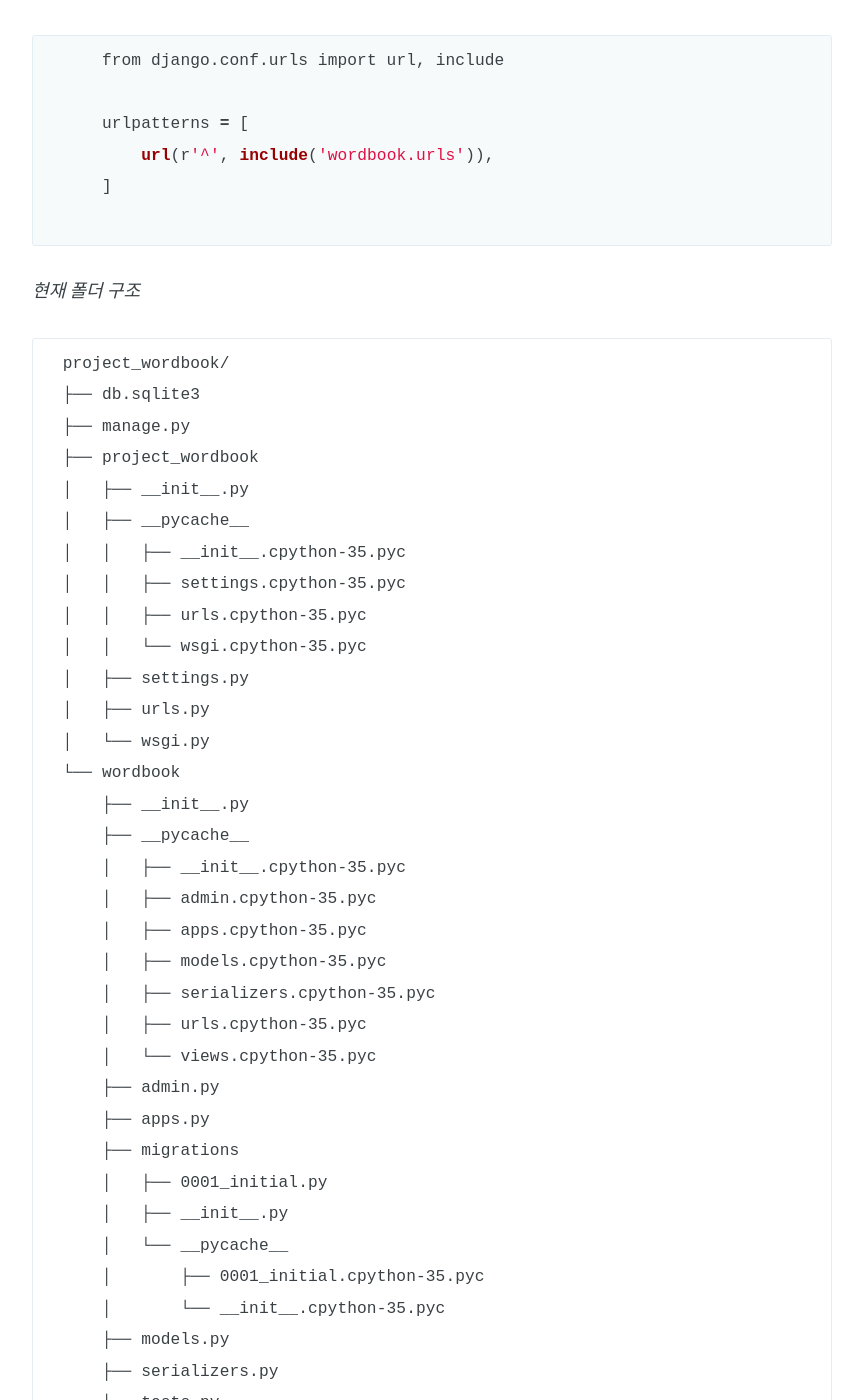
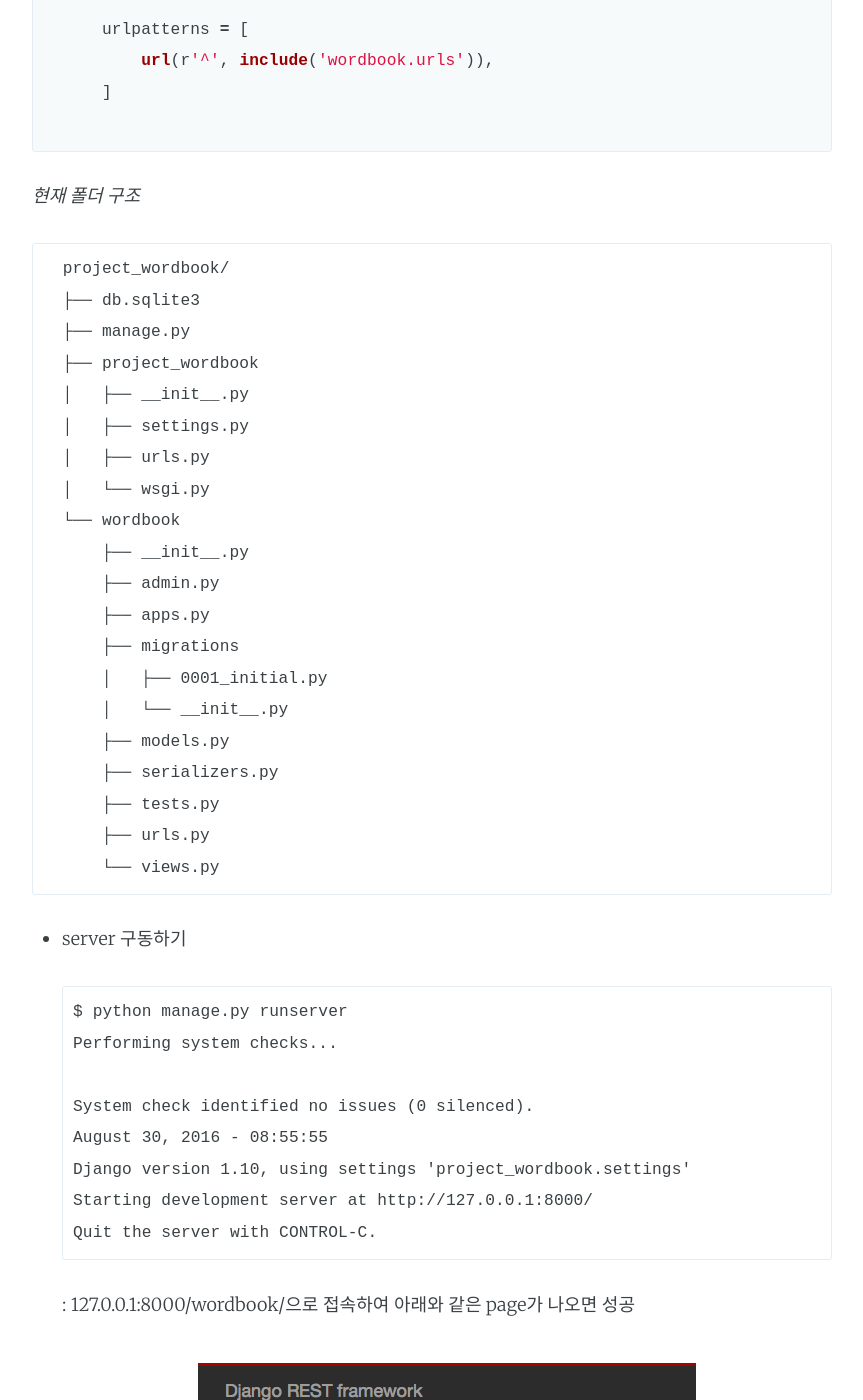
Before and after one commit to ham1955burger/ham1955burger.github.com, a Jekyll site: the page built from _posts/2016-08-30-django-rest.md, in a window 1280 px wide and 1400 px high, scrolled down 7384 px. Shown: the whole window, without its empty margins (208-1071 px from the left). Built offline with Jekyll 4.4.1, drawn with Linux system fonts in a browser that asks for light colours; some of the changed text lies outside the part shown.

Commit message:
modified: post jekyll, django rest

```diff
--- a/_posts/2016-08-30-django-rest.md
+++ b/_posts/2016-08-30-django-rest.md
@@ -5,7 +5,6 @@ date:   2016-08-30 15:20:00 + 0900
 categories: Study
 ---
 <h4> Django </h4>
-
 : Python으로 만들어진 무료 오픈소스 웹 어플리케이션 프레임워크
 
 [Django 공식 홈페이지](https://www.djangoproject.com)
@@ -93,9 +92,6 @@ categories: Study
     ├── manage.py
     ├── project_wordbook
     │   ├── __init__.py
-    │   ├── __pycache__
-    │   │   ├── __init__.cpython-35.pyc
-    │   │   └── settings.cpython-35.pyc
     │   ├── settings.py
     │   ├── urls.py
     │   └── wsgi.py
@@ -237,32 +233,16 @@ categories: Study
       ├── manage.py
       ├── project_wordbook
       │   ├── __init__.py
-      │   ├── __pycache__
-      │   │   ├── __init__.cpython-35.pyc
-      │   │   ├── settings.cpython-35.pyc
-      │   │   ├── urls.cpython-35.pyc
-      │   │   └── wsgi.cpython-35.pyc
       │   ├── settings.py
       │   ├── urls.py
       │   └── wsgi.py
       └── wordbook
           ├── __init__.py
-          ├── __pycache__
-          │   ├── __init__.cpython-35.pyc
-          │   ├── admin.cpython-35.pyc
-          │   ├── apps.cpython-35.pyc
-          │   ├── models.cpython-35.pyc
-          │   ├── serializers.cpython-35.pyc
-          │   ├── urls.cpython-35.pyc
-          │   └── views.cpython-35.pyc
           ├── admin.py
           ├── apps.py
           ├── migrations
           │   ├── 0001_initial.py
-          │   ├── __init__.py
-          │   └── __pycache__
-          │       ├── 0001_initial.cpython-35.pyc
-          │       └── __init__.cpython-35.pyc
+          │   └── __init__.py
           ├── models.py
           ├── serializers.py
           ├── tests.py
```
Also changed, not shown: _posts/2016-08-29-jekyll.md (+1 -1 lines).
